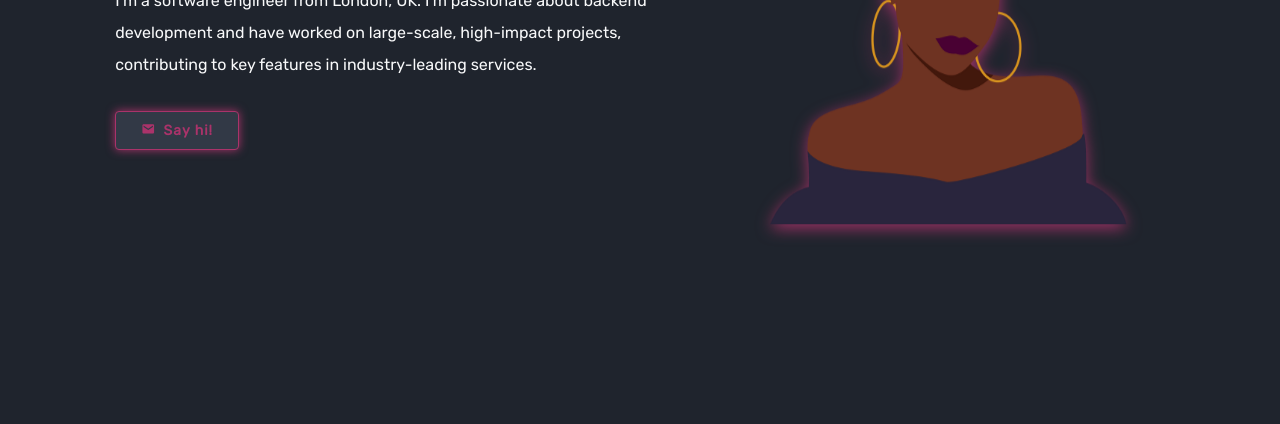
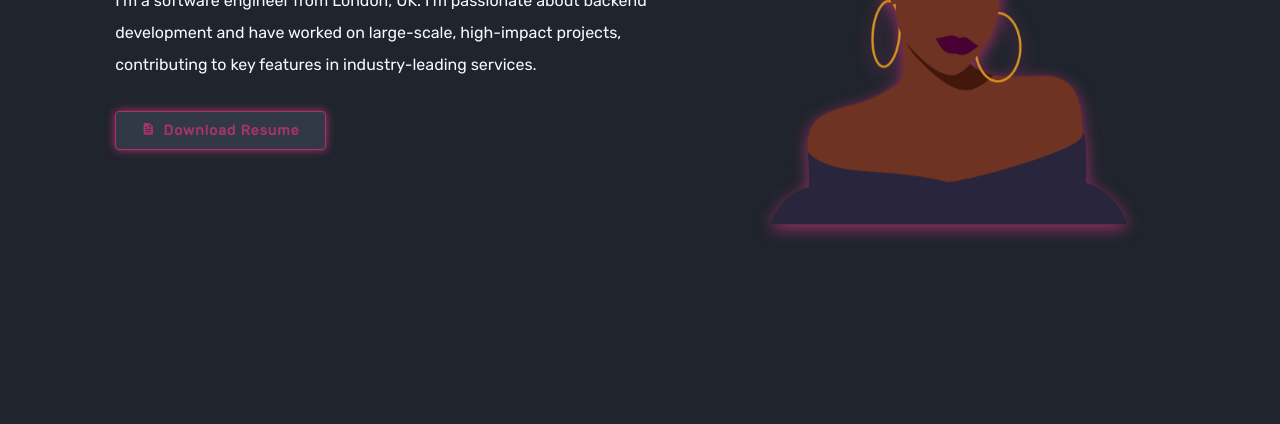
Before and after one commit to Cece18/Charlene, a plain HTML site: page index.html in a window 1280 px wide. Shown: the part 376-800 px from the top of the page. Drawn offline with nearby package versions, Linux system fonts and the light colour scheme.

Commit message:
Update my home design

```diff
--- a/index.html
+++ b/index.html
@@ -41,7 +41,8 @@
             <h1><span class = "multiple-text"></span></h1>
             <p>I'm a software engineer from London, UK. I'm passionate about backend development and have worked on large-scale, high-impact projects, contributing to key features in industry-leading services.</p>
 
-            <a href="mailto:noyecharlene@gmail.com" class="btn"><i class='bx bxs-envelope'></i><strong> Say hi!</strong></a>
+           <!--  <a href="mailto:noyecharlene@gmail.com" class="btn"><i class='bx bxs-envelope'></i><strong> Say hi!</strong></a> -->
+            <a href="/Resume/CharleneNoye.pdf" class="btn" target="_blank"><i class='bx bxs-file'></i><strong> Download Resume</strong></a>
         </div>
         <div class="home-image">
             <img src="images/home.png" alt="">
```
Also changed, not shown: 1 other file.
